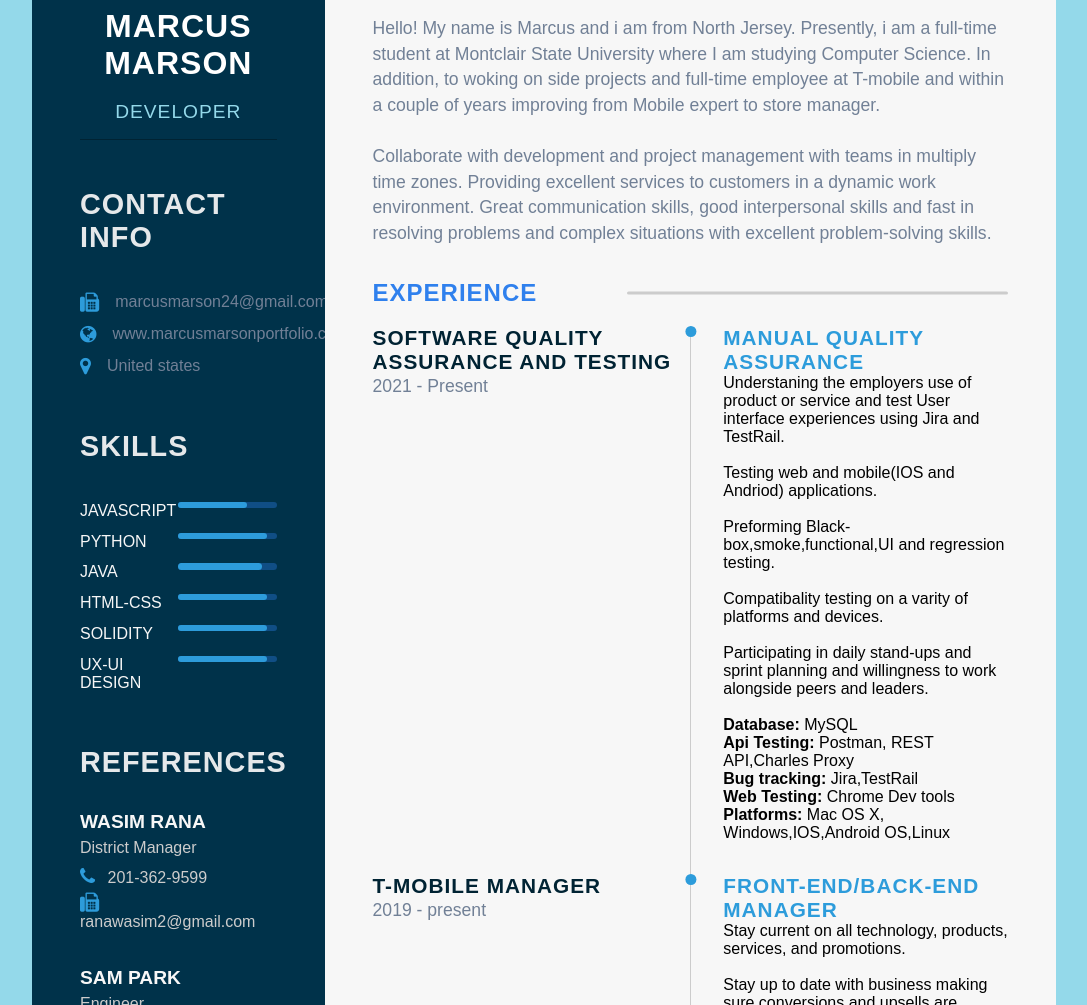
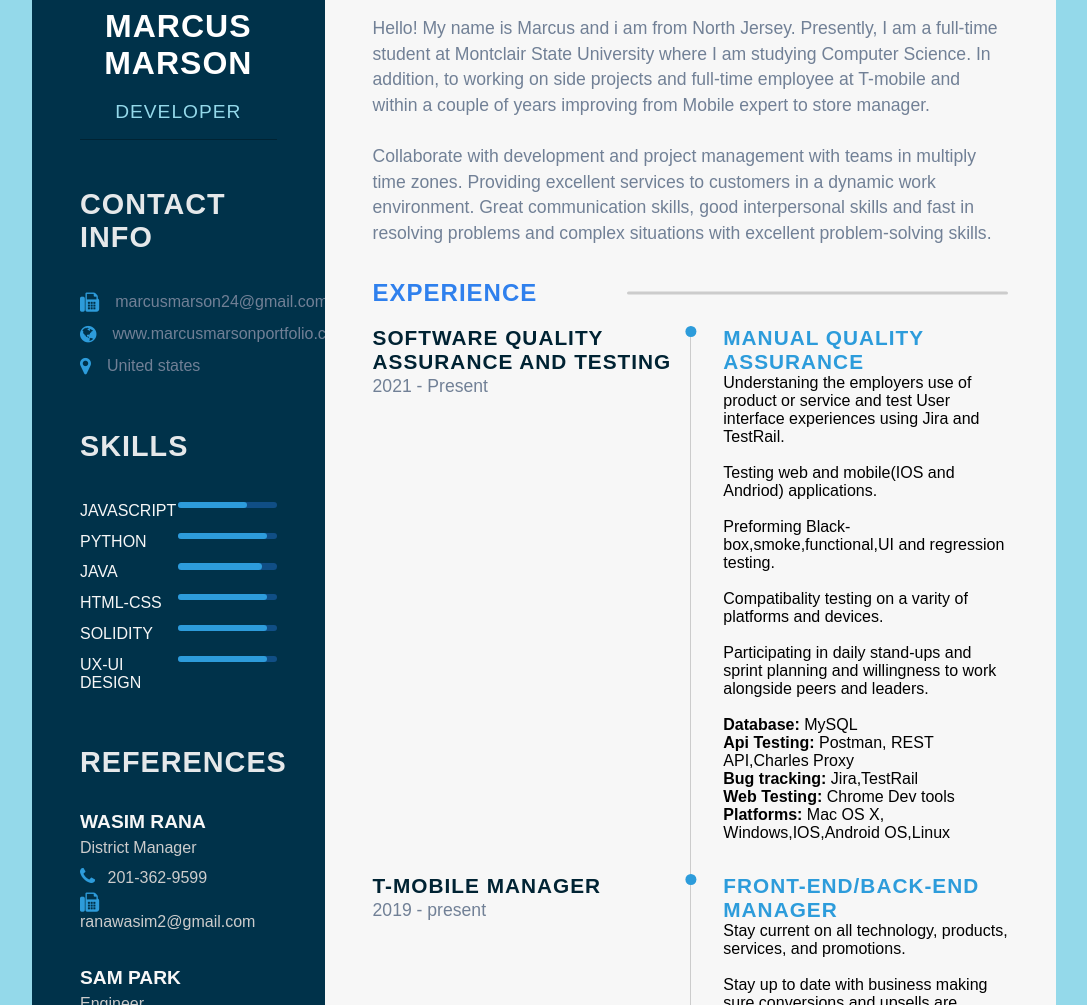
Before and after one commit to marcusmarsonio/marcusmarsonportfolio.com, a plain HTML site: page resume/index.html in a window 1280 px wide. Shown: the part 95-1100 px from the top of the page, without its empty margins (96-1183 px from the left). Drawn offline with Linux system fonts and the light colour scheme.

Commit message:
Update index.html

```diff
--- a/resume/index.html
+++ b/resume/index.html
@@ -116,8 +116,8 @@
                 <section class="about sect">
                     <h2 class="right-title">About Me</h2>
                     <p class="para">
-                        Hello! My name is Marcus and i am from North Jersey. Presently, i am a full-time student at
-                        Montclair State University where I am studying Computer Science. In addition, to woking on side
+                        Hello! My name is Marcus and i am from North Jersey. Presently, I am a full-time student at
+                        Montclair State University where I am studying Computer Science. In addition, to working on side
                         projects and full-time employee at T-mobile and within a couple of years improving from Mobile expert
                         to store manager. <br><br>
                         Collaborate with development and project management with teams in multiply time zones.
```
